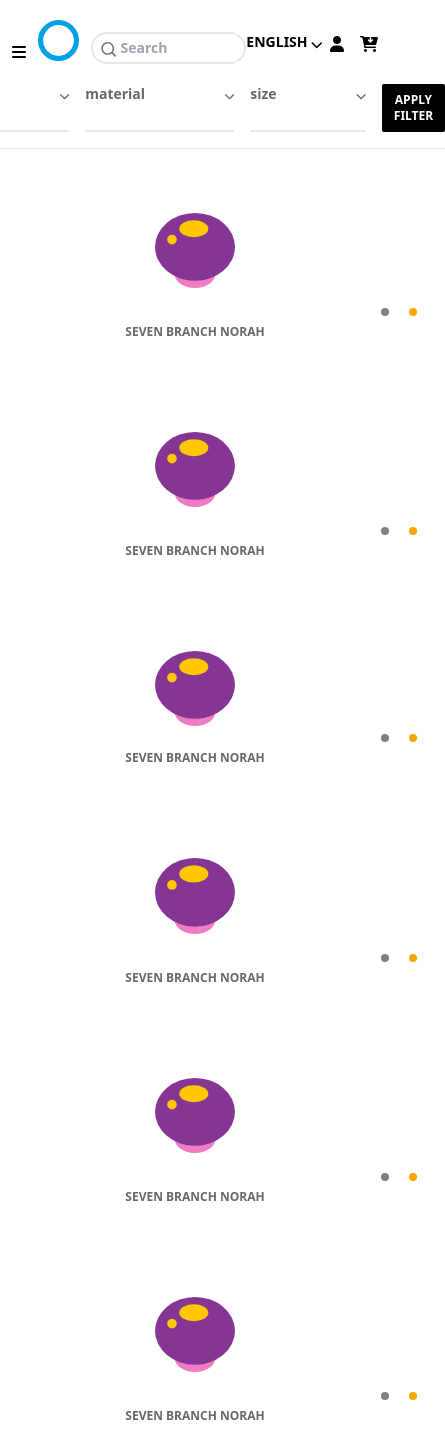
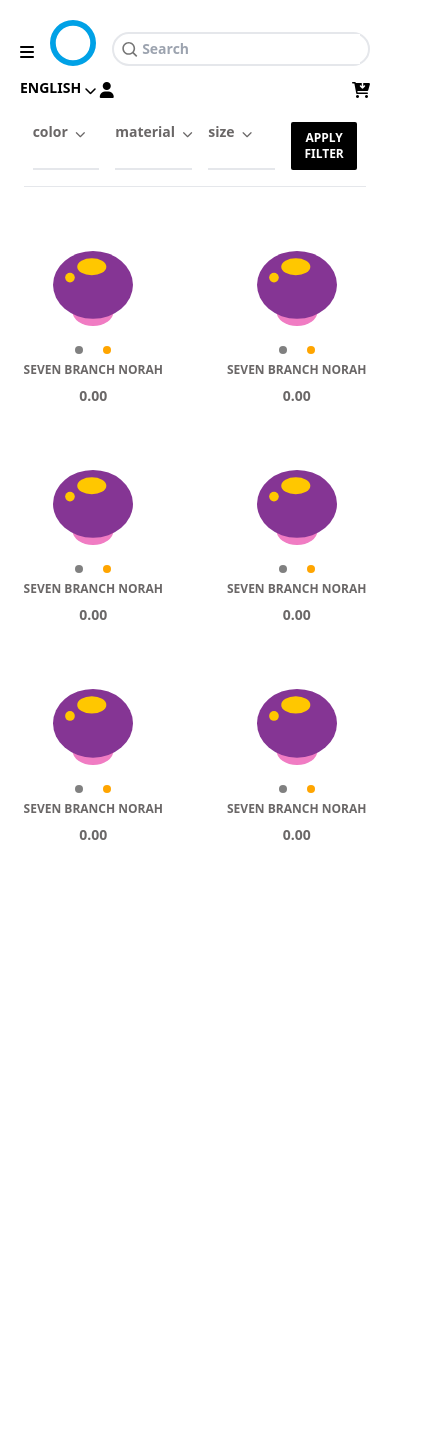
Before and after one commit to eddy-bob/job-clone, a Nuxt app: page / in a window 390 px wide. Shown: the whole page, 445 px wide, since content can reach past the window. After the commit the page ends 845 px from the top, so only its background shows below. Built offline with nearby package versions, Linux system fonts and the light colour scheme.

Commit message:
feat:responsive on mobile

```diff
--- a/components/appHeader.vue
+++ b/components/AppHeader.vue
@@ -1,11 +1,11 @@
 <template>
-  <div class="flex justify-between py-5 px-3">
+  <div class="sm:flex sm:justify-between py-5 sm:px-3">
     <!--  -->
-    <div class="flex space-x-3">
+    <div class="flex sm:space-x-3 space-x-4 sm:px-0 px-5">
       <div class="mt-5">
         <i class="fas fa-bars cursor-pointer" @click="$emit('showSideNav')"></i>
       </div>
-      <div><img src="../static/svg/logo.svg" class="w-16" alt="" /></div>
+      <div><img src="../public/images/svg/logo.svg" class="w-16" alt="" /></div>
       <div
         class="w-full rounded-sm bg-white px-2 flex space-x-1 border-2 mt-3 rounded-full"
       >
@@ -30,9 +30,9 @@
         />
       </div>
     </div>
-    <div class="flex">
-      <div class="flex space-x-4">
-        <div class="flex space-y-3 space-x-2">
+    <div class="flex sm:px-0 px-5">
+      <div class="flex justify-between w-full sm:space-x-4">
+        <div class="flex space-y-3 sm:space-x-2 space-x-1">
           <div class="w-full flex mt-3 space-x-1">
             <p class="font-extrabold text-sm">ENGLISH</p>
             <i class="fas fa-chevron-down mt-3 fa-xs"></i>
--- a/components/sidenav.vue
+++ b/components/SideNav.vue
@@ -3,12 +3,12 @@
     <div class="py-4 space-y-14 bg-white grey">
       <!-- logo -->
       <div class="flex w-full justify-center">
-        <img src="../static/svg/logo.svg" class="w-16" alt="" />
+        <img src="/images/svg/logo.svg" class="w-16" alt="" />
       </div>
       <div class="space-y-5 text-sm">
         <!--  -->
         <div @click="$emit('closeSideNav')">
-          <NuxtLink to="/" id="router1">
+          <NuxtLink to="/" id="Router1">
             <div
               class="flex justify-between w-full font-extrabold pr-4 pl-9 py-2 rounded-sm"
             >
@@ -20,8 +20,8 @@
         <!--  -->
         <div @click="$emit('closeSideNav')">
           <NuxtLink
-            id="router2"
-            to="/router2"
+            id="RouterTwo"
+            to="/RouterTwo"
             class="flex justify-between w-full font-extrabold"
           >
             <div class="flex justify-between w-full font-extrabold pr-4 pl-9">
@@ -33,8 +33,8 @@
         <!--  -->
         <div @click="$emit('closeSideNav')">
           <NuxtLink
-            id="router3"
-            to="/router3"
+            id="RouterThree"
+            to="/RouterThree"
             class="flex justify-between w-full font-extrabold"
           >
             <div class="flex justify-between w-full font-extrabold pr-4 pl-9">
@@ -46,7 +46,7 @@
         <!--  -->
         <div @click="$emit('closeSideNav')">
           <NuxtLink
-            id="router4"
+            id="RouterFour"
             to="/"
             class="flex justify-between w-full font-extrabold"
           >
@@ -59,8 +59,8 @@
         <!--  -->
         <div @click="$emit('closeSideNav')">
           <NuxtLink
-            id="router5"
-            to="/router2"
+            id="RouterFive"
+            to="/RouterOne"
             class="flex justify-between w-full font-extrabold"
           >
             <div class="flex justify-between w-full font-extrabold pr-4 pl-9">
@@ -72,7 +72,7 @@
         <!--  -->
         <div @click="$emit('closeSideNav')">
           <NuxtLink
-            id="router6"
+            id="RouterSix"
             to="/"
             class="flex justify-between w-full font-extrabold"
           >
@@ -85,8 +85,8 @@
         <!--  -->
         <div @click="$emit('closeSideNav')">
           <NuxtLink
-            id="router7"
-            to="/router1"
+            id="RouterSeven"
+            to="/RouterOne"
             class="flex justify-between w-full font-extrabold"
           >
             <div class="flex justify-between w-full font-extrabold pr-4 pl-9">
@@ -98,8 +98,8 @@
         <!--  -->
         <div @click="$emit('closeSideNav')">
           <NuxtLink
-            id="router8"
-            to="/router1"
+            id="RouterEight"
+            to="/RouterOne"
             class="flex justify-between w-full font-extrabold"
           >
             <div class="flex justify-between w-full font-extrabold pr-4 pl-9">
@@ -111,8 +111,8 @@
         <!--  -->
         <div @click="$emit('closeSideNav')">
           <NuxtLink
-            id="router9"
-            to="/router1"
+            id="RouterNine"
+            to="/RouterOne"
             class="flex justify-between w-full font-extrabold"
           >
             <div class="flex justify-between w-full font-extrabold pr-4 pl-9">
@@ -124,8 +124,8 @@
         <div @click="$emit('closeSideNav')">
           <!--  -->
           <NuxtLink
-            id="router10"
-            to="/router1"
+            id="RouterTen"
+            to="/RouterOne"
             class="flex justify-between w-full font-extrabold"
           >
             <div class="flex justify-between w-full font-extrabold pr-4 pl-9">
@@ -137,8 +137,8 @@
         <!--  -->
         <div @click="$emit('closeSideNav')">
           <NuxtLink
-            id="router11"
-            to="/router1"
+            id="RouterEleven"
+            to="/RouterOne"
             class="flex justify-between w-full font-extrabold"
           >
             <div class="flex justify-between w-full font-extrabold pr-4 pl-9">
@@ -150,8 +150,8 @@
         <!--  -->
         <div @click="$emit('closeSideNav')">
           <NuxtLink
-            id="router12"
-            to="/router1"
+            id="RouterTwelve"
+            to="/RouterOne"
             class="flex justify-between w-full font-extrabold"
           >
             <div class="flex justify-between w-full font-extrabold pr-4 pl-9">
--- a/layouts/default.vue
+++ b/layouts/default.vue
@@ -1,27 +1,36 @@
-<template>
-  <div class="relative">
-    <!-- sidenav -->
-    <sidenav
-      @closeSideNav="displaySideNav = false"
-      v-if="displaySideNav == true"
-      class="absolute z-50 min-h-screen h-auto shadow-sm w-56 shadow-lg"
-    />
-    <!-- header -->
-    <appHeader @showSideNav="displaySideNav = true" />
-    <!-- main -->
-    <Nuxt />
-  </div>
-</template>
 <script>
 export default {
   data() {
     return { displaySideNav: false };
+  },
+  useHead: {
+    meta: [
+      {
+        name: "og:title",
+        content: `App Name -My Nuxt App
+        }`,
+      },
+    ],
   },
   created() {
     this.$nuxt.$on("closeNav", () => (this.displaySideNav = false));
   },
 };
 </script>
+<template>
+  <div class="relative">
+    <!-- sidenav -->
+    <LazySideNav
+      @closeSideNav="displaySideNav = false"
+      v-if="displaySideNav == true"
+      class="absolute z-50 min-h-screen h-auto shadow-sm w-56 shadow-lg"
+    />
+    <!-- header -->
+    <AppHeader @showSideNav="displaySideNav = true" />
+    <!--Router view -->
+    <Nuxt />
+  </div>
+</template>
 
 <style>
 select {
--- /dev/null
+++ b/layouts/error.vue
@@ -0,0 +1,25 @@
+<template>
+  <div class="flex justify-center pt-5">
+    <div>
+      <h1>
+        <span class="text-red-500 text-2xl font-extrabold">{{
+          error.statusCode
+        }}</span>
+        seems you are lost?
+      </h1>
+
+      <nuxt-link to="/" class="text-center text-blue-800 text-sm underline"
+        >Take me back to homepage</nuxt-link
+      >
+    </div>
+  </div>
+</template>
+
+<script>
+export default {
+  props: ["error"],
+  layout: "error",
+};
+</script>
+
+<style></style>
--- /dev/null
+++ b/pages/RouterOne.vue
@@ -0,0 +1,15 @@
+export default {
+  definePageMeta: {
+    title: "Page One",
+    key: () => {
+      this.$route.fullPath;
+    },
+  },
+};
+</script>
+<template>
+  <div>router 1</div>
+</template>
+<script>
+
+<style></style>
--- /dev/null
+++ b/pages/RouterThree.vue
@@ -0,0 +1,13 @@
+<script>
+export default {
+  definePageMeta: {
+    title: "Page three",
+    key: () => {
+      this.$route.fullPath;
+    },
+  },
+};
+</script>
+<template>
+  <div>router 3</div>
+</template>
--- /dev/null
+++ b/pages/RouterTwo.vue
@@ -0,0 +1,13 @@
+<script>
+export default {
+  definePageMeta: {
+    title: "Page two",
+    key: () => {
+      this.$route.fullPath;
+    },
+  },
+};
+</script>
+<template>
+  <div>router 2</div>
+</template>
--- a/pages/index.vue
+++ b/pages/index.vue
@@ -1,23 +1,23 @@
 <template>
   <div class="w-full flex justify-center" @click="$nuxt.$emit('closeNav')">
     <div class="space-y-16">
-      <div class="border-b flex justify-end">
+      <div class="border-b flex sm:justify-end justify-center">
         <div
           class="flex space-x-4 font-extrabold justify-start text-sm pb-4 grey"
         >
           <!-- main -->
 
-          <div class="w-full flex space-x-20 border-b-2">
+          <div class="w-full flex sm:space-x-20 space-x-2 space-x-2 border-b-2">
             <p>color</p>
             <i class="fas fa-chevron-down mt-3 fa-xs"></i>
           </div>
 
-          <div class="w-full flex space-x-20 border-b-2">
+          <div class="w-full flex sm:space-x-20 space-x-2 border-b-2">
             <p>material</p>
             <i class="fas fa-chevron-down mt-3 fa-xs"></i>
           </div>
 
-          <div class="w-full flex space-x-20 border-b-2">
+          <div class="w-full flex sm:space-x-20 space-x-2 border-b-2">
             <p>size</p>
             <i class="fas fa-chevron-down mt-3 fa-xs"></i>
           </div>
@@ -31,13 +31,13 @@
         </div>
       </div>
       <!-- grid -->
-      <div class="grid sm:grid-cols-4 gap-16 grid-cols-1">
-        <div class="space-y-5 grey">
-          <div class="flex justify-center w-full">
-            <img src="../static/svg/torah.svg" class="w-20" alt="" />
+      <div class="grid sm:grid-cols-4 gap-16 grid-cols-2">
+        <div class="space-y-5 grey" v-for="i in 6" :key="i">
+          <div class="flex justify-center w-full" :id="i">
+            <img src="../public/images/svg/torah.svg" class="w-20" alt="" />
           </div>
           <div class="space-y-2">
-            <div class="flex space-x-5 justify-end mr-7">
+            <div class="flex space-x-5 sm:justify-end justify-center sm:mr-7">
               <p
                 class="rounded-full h-2 w-2"
                 style="background-color: grey"
@@ -48,116 +48,22 @@
               ></p>
             </div>
             <p class="font-extrabold text-xs text-center">SEVEN BRANCH NORAH</p>
-            <p class="font-extrabold text-sm">0.00</p>
-          </div>
-        </div>
-        <!--  -->
-        <div class="space-y-5 grey">
-          <div class="flex justify-center w-full">
-            <img src="../static/svg/torah.svg" class="w-20" alt="" />
-          </div>
-          <div class="space-y-2">
-            <div class="flex space-x-5 justify-end mr-7">
-              <p
-                class="rounded-full h-2 w-2"
-                style="background-color: grey"
-              ></p>
-              <p
-                class="rounded-full h-2 w-2"
-                style="background-color: orange"
-              ></p>
-            </div>
-            <p class="font-extrabold text-xs text-center">SEVEN BRANCH NORAH</p>
-            <p class="font-extrabold text-sm">0.00</p>
-          </div>
-        </div>
-        <!--  -->
-        <div class="space-y-2 grey">
-          <div class="flex justify-center w-full">
-            <img src="../static/svg/torah.svg" class="w-20" alt="" />
-          </div>
-          <div class="space-y-2">
-            <div class="flex space-x-5 justify-end mr-7">
-              <p
-                class="rounded-full h-2 w-2"
-                style="background-color: grey"
-              ></p>
-              <p
-                class="rounded-full h-2 w-2"
-                style="background-color: orange"
-              ></p>
-            </div>
-            <p class="font-extrabold text-xs text-center">SEVEN BRANCH NORAH</p>
-          </div>
-          <p class="font-extrabold text-sm">0.00</p>
-        </div>
-        <!--  -->
-        <div class="space-y-5 grey">
-          <div class="flex justify-center w-full">
-            <img src="../static/svg/torah.svg" class="w-20" alt="" />
-          </div>
-          <div class="space-y-2">
-            <div class="flex space-x-5 justify-end mr-7">
-              <p
-                class="rounded-full h-2 w-2"
-                style="background-color: grey"
-              ></p>
-              <p
-                class="rounded-full h-2 w-2"
-                style="background-color: orange"
-              ></p>
-            </div>
-            <p class="font-extrabold text-xs text-center">SEVEN BRANCH NORAH</p>
-            <p class="font-extrabold text-sm">0.00</p>
-          </div>
-        </div>
-        <!--  -->
-        <div class="space-y-5 grey">
-          <div class="flex justify-center w-full">
-            <img src="../static/svg/torah.svg" class="w-20" alt="" />
-          </div>
-          <div class="space-y-2">
-            <div class="flex space-x-5 justify-end mr-7">
-              <p
-                class="rounded-full h-2 w-2"
-                style="background-color: grey"
-              ></p>
-              <p
-                class="rounded-full h-2 w-2"
-                style="background-color: orange"
-              ></p>
-            </div>
-            <p class="font-extrabold text-xs text-center">SEVEN BRANCH NORAH</p>
-            <p class="font-extrabold text-sm">0.00</p>
-          </div>
-        </div>
-        <!--  -->
-        <div class="space-y-5 grey">
-          <div class="flex justify-center w-full">
-            <img src="../static/svg/torah.svg" class="w-20" alt="" />
-          </div>
-          <div class="space-y-2">
-            <div class="flex space-x-5 justify-end mr-7">
-              <p
-                class="rounded-full h-2 w-2"
-                style="background-color: grey"
-              ></p>
-              <p
-                class="rounded-full h-2 w-2"
-                style="background-color: orange"
-              ></p>
-            </div>
-            <p class="font-extrabold text-xs text-center">SEVEN BRANCH NORAH</p>
-            <p class="font-extrabold text-sm">0.00</p>
+            <p class="font-extrabold text-sm sm:text-justify text-center">
+              0.00
+            </p>
           </div>
         </div>
       </div>
     </div>
   </div>
 </template>
-
 <script>
-export default {};
+export default {
+  definePageMeta: {
+    title: "Home page",
+    key: () => {
+      this.$route.fullPath;
+    },
+  },
+};
 </script>
-
-<style></style>
--- a/pages/router1.vue
+++ /dev/null
@@ -1,13 +0,0 @@
-<template>
-  <div>router 1</div>
-</template>
-
-<script>
-export default {
-
-}
-</script>
-
-<style>
-
-</style>
--- a/pages/router2.vue
+++ /dev/null
@@ -1,9 +0,0 @@
-<template>
-  <div>router 2</div>
-</template>
-
-<script>
-export default {};
-</script>
-
-<style></style>
--- a/pages/router3.vue
+++ /dev/null
@@ -1,9 +0,0 @@
-<template>
-  <div>router 3</div>
-</template>
-
-<script>
-export default {};
-</script>
-
-<style></style>
```
Also changed, not shown: public/images/svg/logo.svg (renamed from static/svg/logo.svg), public/images/svg/torah.svg (renamed from static/svg/torah.svg).
